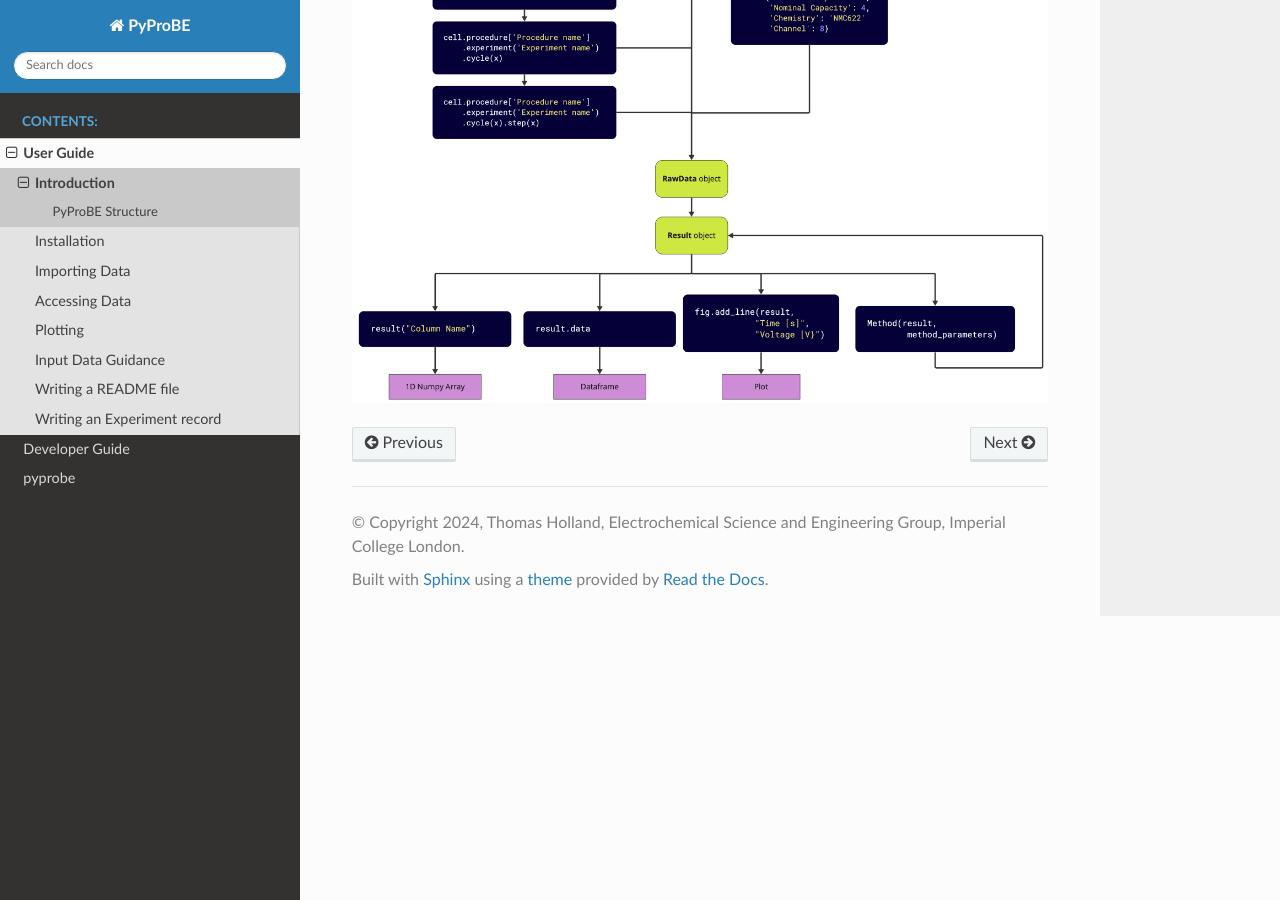
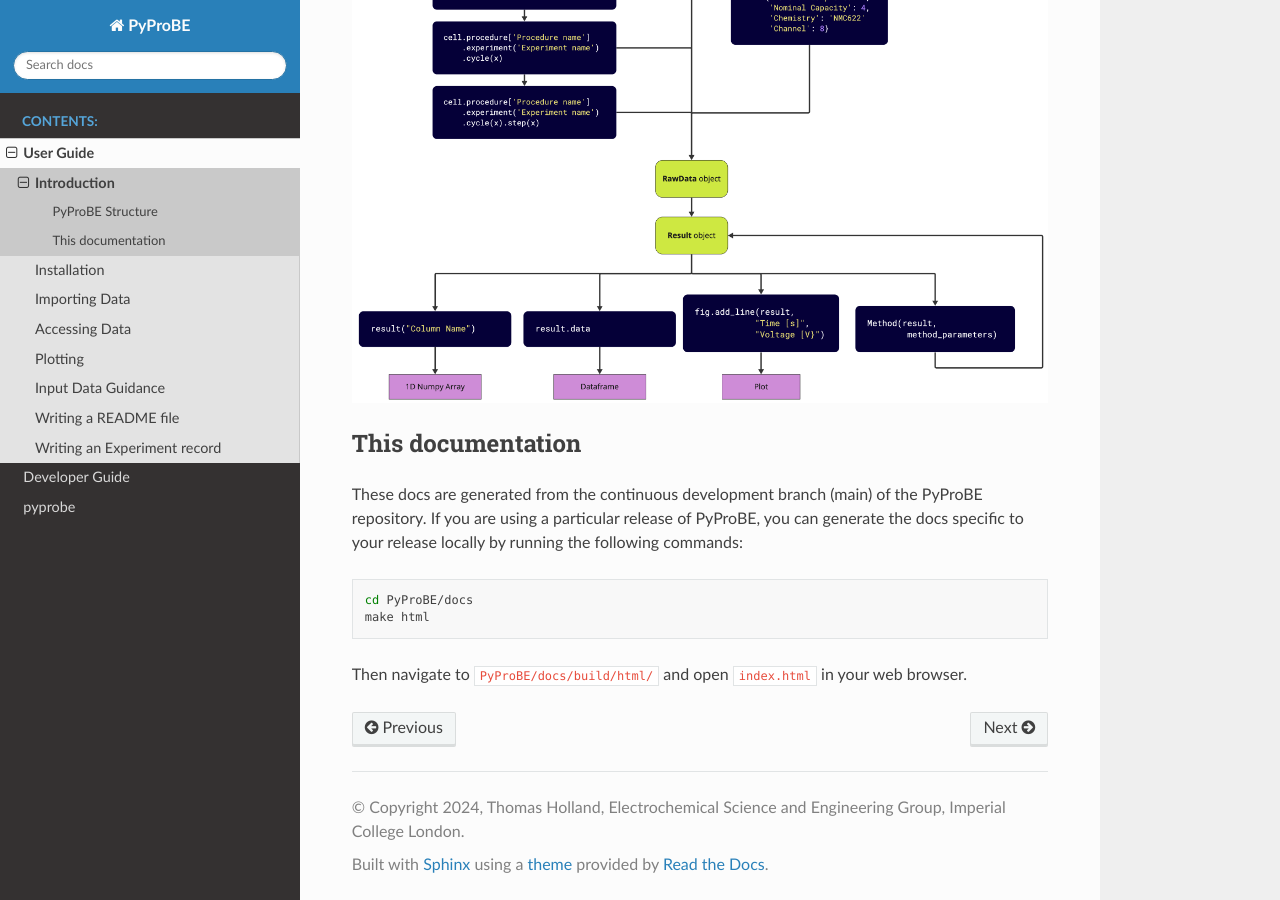
Before and after one commit to ImperialCollegeLondon/PyProBE, a Sphinx documentation site: the page built from docs/source/introduction.rst, in a window 1280 px wide and 900 px high, scrolled down 2777 px. Built offline with Sphinx 7.4.7 and the Read the Docs theme 2.0.0, drawn with Linux system fonts in a browser that asks for light colours.

Commit message:
Add how to use documentation

```diff
--- a/docs/source/introduction.rst
+++ b/docs/source/introduction.rst
@@ -76,3 +76,17 @@ all methods produce a :class:`~pyprobe.result.Result` which can be an input to f
 methods. This is summarised in the flowchart below:
 
 .. image:: images/Result_flowchart.png
+
+This documentation
+------------------
+These docs are generated from the continuous development branch (main) of the PyProBE
+repository. If you are using a particular release of PyProBE, you can generate the docs
+specific to your release locally by running the following commands:
+
+.. code-block:: bash
+
+    cd PyProBE/docs
+    make html
+
+Then navigate to :code:`PyProBE/docs/build/html/` and open :code:`index.html` in your
+web browser.
```
